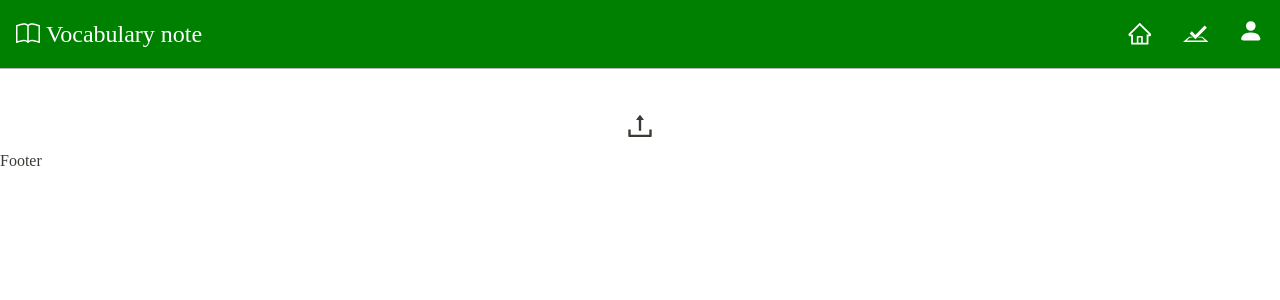
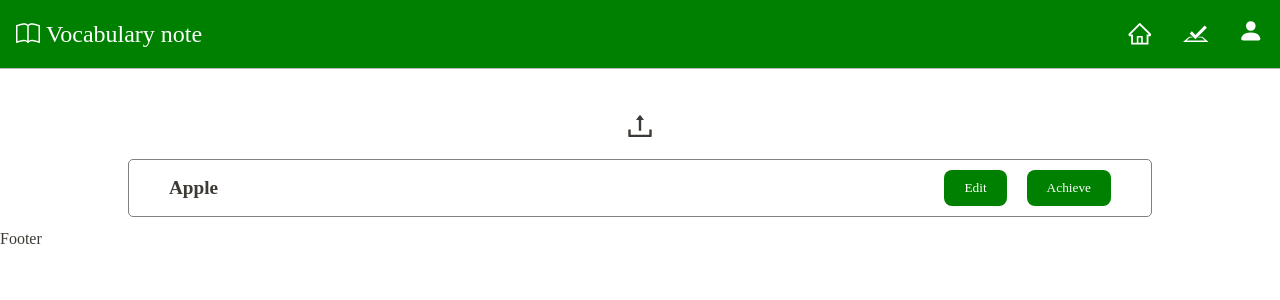
Before and after one commit to yuya-minamide/vocabulary-note, a React (Create React App) app in the folder frontend/: page / in a window 1280 px wide. Shown: the top 300 px of the page. Built offline with nearby package versions, Linux system fonts and the light colour scheme.

Commit message:
added word list component

```diff
--- a/frontend/src/components/index.js
+++ b/frontend/src/components/index.js
@@ -9,3 +9,4 @@ export { Footer } from "./common/Footer/Footer";
  */
 export { HomeContents } from "./pages/Home/HomeContents";
 export { HomeAddWord } from "./pages/Home/HomeAddWord";
+export { HomeWordList } from "./pages/Home/HomeWordList";
--- a/frontend/src/components/pages/Home/HomeContents.jsx
+++ b/frontend/src/components/pages/Home/HomeContents.jsx
@@ -1,4 +1,4 @@
-import { HomeAddWord } from "../../index";
+import { HomeAddWord, HomeWordList } from "../../index";
 import { useState } from "react";
 import { AiOutlineUpload } from "react-icons/ai";
 import { AddButton, HomeContainer } from "../../../styles/components/pages/Home/HomeContentsStyle";
@@ -26,6 +26,7 @@ export function HomeContents() {
 				<AiOutlineUpload onClick={handleAddButtonClick} />
 			</AddButton>
 			{showAddWord && <HomeAddWord onClose={handleCloseClick} onSave={handleSaveClick} />}
+			<HomeWordList />
 		</HomeContainer>
 	);
 }
--- /dev/null
+++ b/frontend/src/components/pages/Home/HomeWordList.jsx
@@ -0,0 +1,13 @@
+import { ListButton, WordListContainer } from "../../../styles/components/pages/Home/HomeWordListStyle";
+
+export function HomeWordList() {
+	return (
+		<WordListContainer>
+			<div>Apple</div>
+			<div>
+				<ListButton>Edit</ListButton>
+				<ListButton>Achieve</ListButton>
+			</div>
+		</WordListContainer>
+	);
+}
--- /dev/null
+++ b/frontend/src/styles/components/pages/Home/HomeWordListStyle.js
@@ -0,0 +1,26 @@
+import styled from "styled-components";
+
+export const WordListContainer = styled.div`
+	border: solid 1px gray;
+	border-radius: 5px;
+	margin: 10px 10%;
+	padding: 10px 40px;
+	display: flex;
+	justify-content: space-between;
+	align-items: center;
+	font-weight: bold;
+	font-size: 1.2rem;
+`;
+
+export const ListButton = styled.button`
+	margin-left: 20px;
+	padding: 10px 20px;
+	border-radius: 8px;
+	background-color: var(--color-bg-green);
+	color: var(--color-bg-white);
+	cursor: pointer;
+
+	&:hover {
+		opacity: 0.9;
+	}
+`;
```
